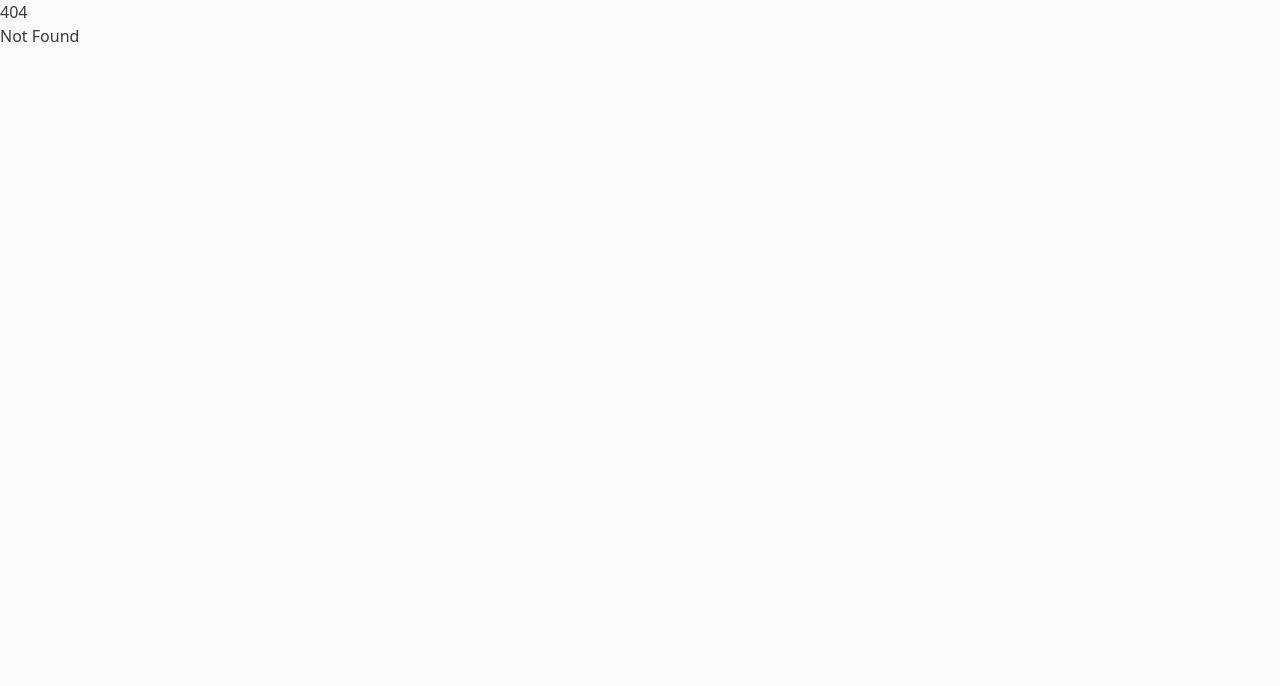
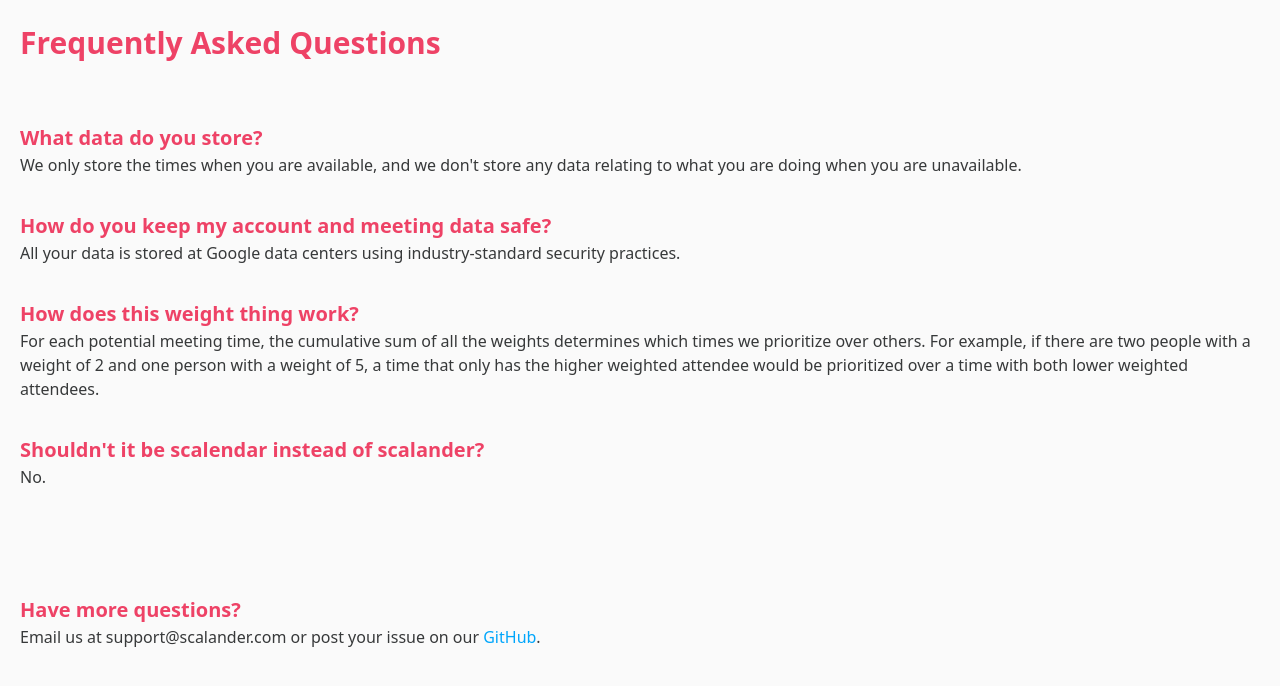
Before and after one commit to scalander/scalander, a SvelteKit app in the folder frontend/: page /faq in a window 1280 px wide. Before the commit this address had no page. Shown: the top 686 px of the page. Built offline with nearby package versions, Linux system fonts and the light colour scheme.

Commit message:
adds FAQ page

```diff
--- a/frontend/src/lib/strings.json
+++ b/frontend/src/lib/strings.json
@@ -41,5 +41,16 @@
     "RESULT_AVAILABLE": "Available",
     "RESULT_UNAVAILABLE": "Unavailable",
     "RESULT_ALTERNATE": "Alternate Schedules",
-    "RESULT_ORDERING": "ordered by optimality"
+    "RESULT_ORDERING": "ordered by optimality",
+    "FAQ_TITLE": "Frequently Asked Questions",
+    "FAQ_ONE": "What data do you store?",
+    "FAQ_ONE_ANSWER": "We only store the times when you are available, and we don't store any data relating to what you are doing when you are unavailable.",
+    "FAQ_TWO": "How do you keep my account and meeting data safe?",
+    "FAQ_TWO_ANSWER": "All your data is stored at Google data centers using industry-standard security practices.",
+    "FAQ_THREE": "How does this weight thing work?",
+    "FAQ_THREE_ANSWER": "For each potential meeting time, the cumulative sum of all the weights determines which times we prioritize over others. For example, if there are two people with a weight of 2 and one person with a weight of 5, a time that only has the higher weighted attendee would be prioritized over a time with both lower weighted attendees.",
+    "FAQ_FOUR": "Shouldn't it be scalendar instead of scalander?",
+    "FAQ_FOUR_ANSWER": "No.",
+    "FAQ_CONTACT_HEADER": "Have more questions?",
+    "FAQ_CONTACT_INFO": "Email us at support@scalander.com or post your issue on our"
 }
--- a/frontend/src/routes/+page.svelte
+++ b/frontend/src/routes/+page.svelte
@@ -21,6 +21,7 @@
         <p class="callout-text">{strings.HOMEPAGE_DESCRIPTION}</p>
         <br />
         <a href="./create"><Button primary>{strings.HOMEPAGE_BUTTON}</Button></a>
+        <a href="/faq" class="link">FAQ</a>
         <a href="/privacy" class="link">Privacy</a>
         <a href="/terms" class="link">Terms</a>
     </div>
--- /dev/null
+++ b/frontend/src/routes/faq/+page.svelte
@@ -0,0 +1,71 @@
+<script>
+    import strings from "$lib/strings.json";
+</script>
+<div id="content">
+
+    <h1>{strings.FAQ_TITLE}</h1><br><br>
+
+
+    <h2>{strings.FAQ_ONE}</h2>
+    <p>{strings.FAQ_ONE_ANSWER}</p><br>
+
+    <h2>{strings.FAQ_TWO}</h2>
+    <p>{strings.FAQ_TWO_ANSWER}</p><br>
+
+    <h2>{strings.FAQ_THREE}</h2>
+    <p>{strings.FAQ_THREE_ANSWER}</p><br>
+
+    <h2>{strings.FAQ_FOUR}</h2>
+    <p>{strings.FAQ_FOUR_ANSWER}</p><br>
+    <!--ADD MORE IF NEEDED-->
+
+    <br><br><br>
+    <h2>{strings.FAQ_CONTACT_HEADER}</h2>
+    <p>{strings.FAQ_CONTACT_INFO} <a href="https://github.com/scalander/scalander/tree/main">GitHub</a>.</p>
+</div>
+<style>
+
+    h1 {
+        font-weight: 700;
+        color: var(--accent);
+        font-size: 30px;
+    }
+
+
+    h2 {
+        font-weight: 600;
+        color: var(--accent);
+        font-size: 20px;
+        margin-top: 10px;
+    }
+
+    /* h3 {
+        margin-top: 10px;
+    }
+
+    p,ul {
+        font-weight: 500;
+        font-size: 15px;
+    }
+
+    ul {
+        list-style-type: disc;
+    }
+
+    li {
+        margin-left: 15px;
+    } */
+
+    a {
+        color: var(--blue);
+    }
+
+    /* a { */
+    /*     color: var(--accent); */
+    /* } */
+
+    #content {
+        margin: 20px;
+    }
+
+</style>
```
